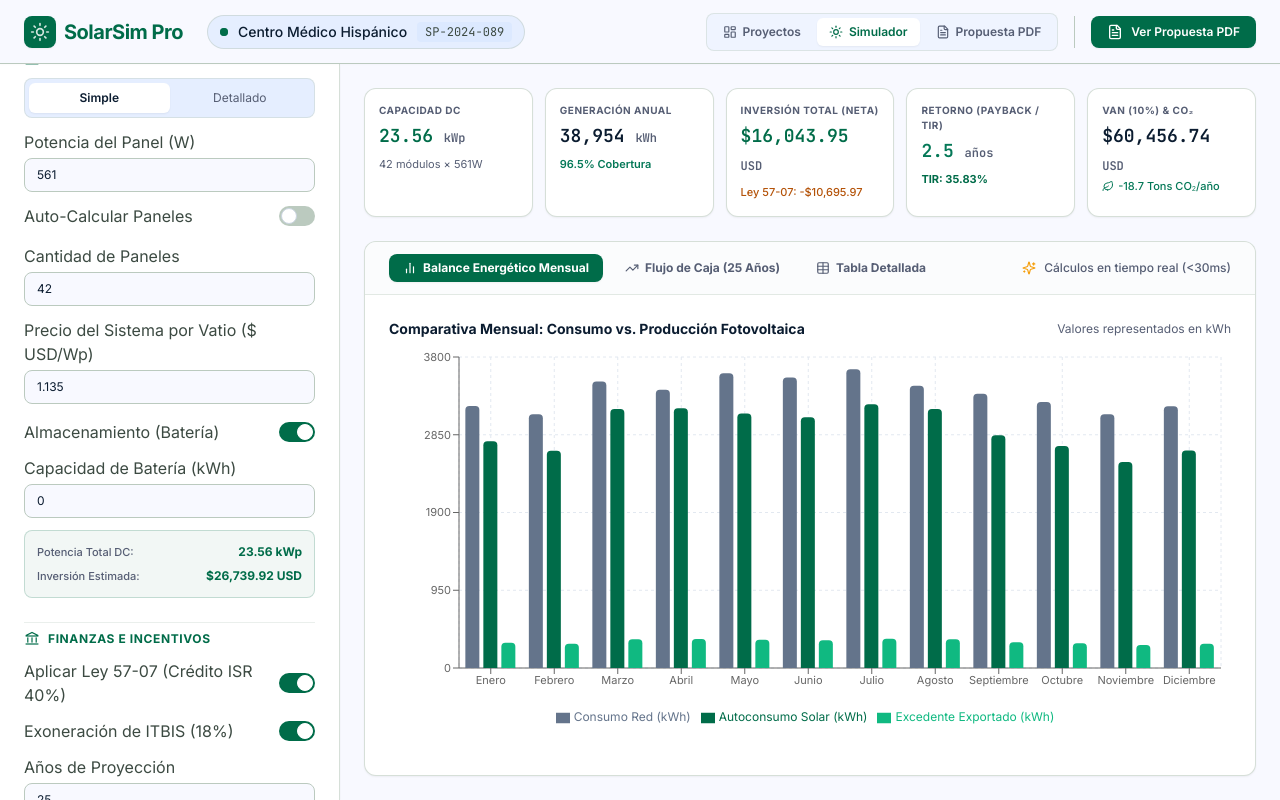
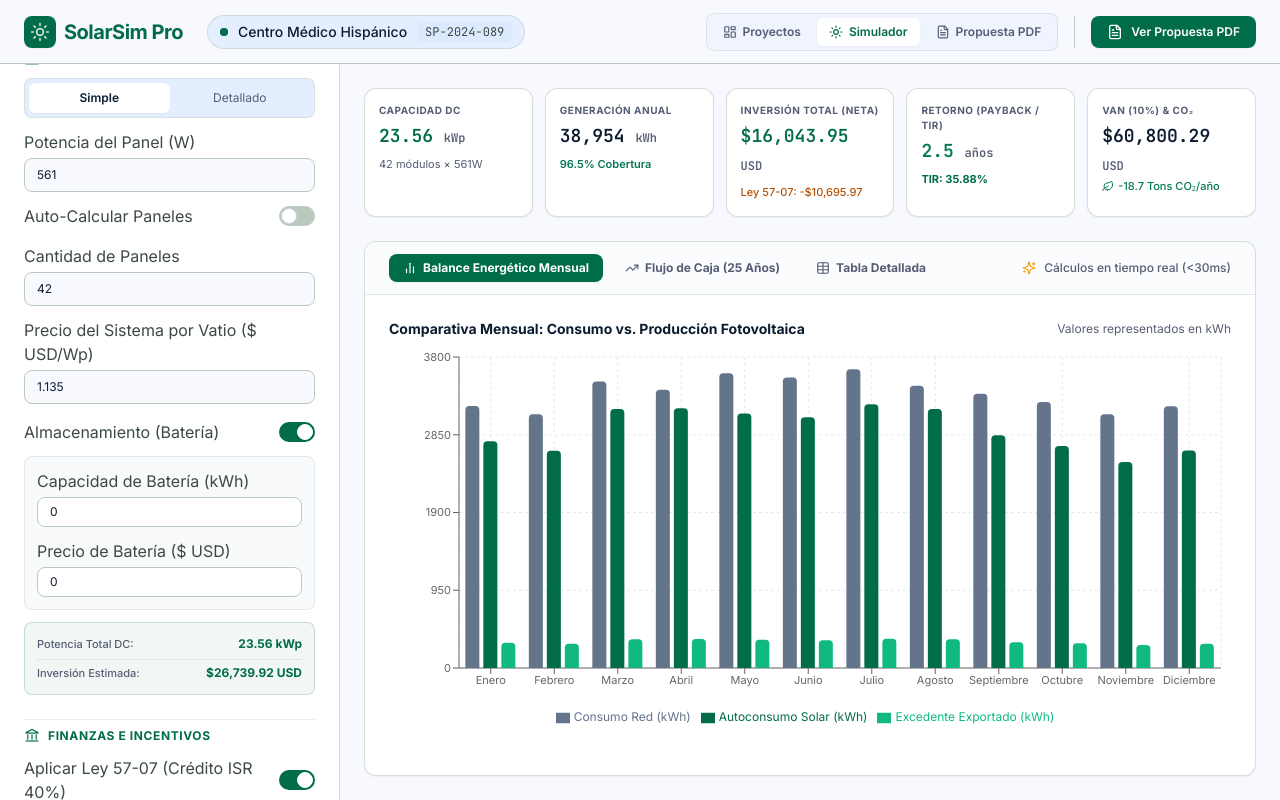
Before and after one commit to WilkerDev1/solarsim-pro, a React (Vite) app: page / in a window 1280 px wide. Both pictures are taken after a click on the label "Almacenamiento (Batería)". Built offline with nearby package versions, Linux system fonts and the light colour scheme.

Commit message:
feat: add battery price input field ($ USD) affecting gross investment, payback, TIR, VAN, Ley 57-07, and live preview

```diff
--- a/src/components/pdf/PDFProposalView.tsx
+++ b/src/components/pdf/PDFProposalView.tsx
@@ -257,7 +257,17 @@ export const PDFProposalView: React.FC = () => {
                 <div className="p-4 bg-slate-50 border border-slate-200 rounded-lg text-xs space-y-2">
                   <h4 className="font-bold text-slate-900 border-b pb-1">Desglose Fiscal e Inversión</h4>
                   <div className="flex justify-between py-1 border-b border-slate-200/60">
-                    <span>Inversión Bruta (Turnkey):</span>
+                    <span>Inversión Sistema Solar:</span>
+                    <span className="font-mono font-bold">${summary.solarInvestmentUSD.toLocaleString()} USD</span>
+                  </div>
+                  {project.specs.hasBattery && summary.batteryInvestmentUSD > 0 && (
+                    <div className="flex justify-between py-1 border-b border-slate-200/60 text-emerald-700">
+                      <span>Inversión Almacenamiento (Batería):</span>
+                      <span className="font-mono font-bold">+${summary.batteryInvestmentUSD.toLocaleString()} USD</span>
+                    </div>
+                  )}
+                  <div className="flex justify-between py-1 border-b border-slate-200/60 font-semibold">
+                    <span>Inversión Bruta Total:</span>
                     <span className="font-mono font-bold">${summary.grossInvestmentUSD.toLocaleString()} USD</span>
                   </div>
                   <div className="flex justify-between py-1 border-b border-slate-200/60 text-emerald-700">
--- a/src/components/simulator/SimulatorView.tsx
+++ b/src/components/simulator/SimulatorView.tsx
@@ -354,8 +354,9 @@ export const SimulatorView: React.FC = () => {
                 </label>
               </div>
 
+              {/* CAMPOS DE BATERÍA (CAPACIDAD kWh + PRECIO $ USD) */}
               {project.specs.hasBattery && (
-                <div className="space-y-2">
+                <div className="space-y-3 p-3 bg-slate-50 border border-slate-200 rounded-lg">
                   <div>
                     <label className="block font-body-sm text-body-sm text-on-surface-variant mb-1">Capacidad de Batería (kWh)</label>
                     <input
@@ -363,9 +364,21 @@ export const SimulatorView: React.FC = () => {
                       step="1"
                       value={project.specs.batteryCapacityKWh}
                       onChange={(e) => updateSpecs({ batteryCapacityKWh: parseFloat(e.target.value) || 0 })}
-                      className="w-full bg-surface border border-outline-variant rounded-lg px-3 py-2 font-data-mono text-on-surface focus:ring-1 focus:ring-primary focus:border-primary transition-all text-xs"
+                      className="w-full bg-white border border-outline-variant rounded-lg px-3 py-1.5 font-data-mono text-on-surface focus:ring-1 focus:ring-primary focus:border-primary transition-all text-xs"
                     />
                   </div>
+
+                  <div>
+                    <label className="block font-body-sm text-body-sm text-on-surface-variant mb-1">Precio de Batería ($ USD)</label>
+                    <input
+                      type="number"
+                      step="50"
+                      value={project.specs.batteryCostUSD || 0}
+                      onChange={(e) => updateSpecs({ batteryCostUSD: parseFloat(e.target.value) || 0 })}
+                      className="w-full bg-white border border-outline-variant rounded-lg px-3 py-1.5 font-data-mono text-on-surface focus:ring-1 focus:ring-primary focus:border-primary transition-all text-xs"
+                    />
+                  </div>
+
                   {project.specs.isDetailed && (
                     <div>
                       <label className="block font-body-sm text-body-sm text-on-surface-variant mb-1">Profundidad de Descarga (DOD %)</label>
@@ -374,7 +387,7 @@ export const SimulatorView: React.FC = () => {
                         step="1"
                         value={project.specs.batteryDOD || 80}
                         onChange={(e) => updateSpecs({ batteryDOD: parseFloat(e.target.value) || 0 })}
-                        className="w-full bg-surface border border-outline-variant rounded-lg px-3 py-2 font-data-mono text-on-surface focus:ring-1 focus:ring-primary focus:border-primary transition-all text-xs"
+                        className="w-full bg-white border border-outline-variant rounded-lg px-3 py-1.5 font-data-mono text-on-surface focus:ring-1 focus:ring-primary focus:border-primary transition-all text-xs"
                       />
                     </div>
                   )}
@@ -387,7 +400,15 @@ export const SimulatorView: React.FC = () => {
                   <span className="text-[11px] font-medium text-secondary">Potencia Total DC:</span>
                   <span className="text-[12px] font-bold text-primary">{summary.systemCapacityKWp.toFixed(2)} kWp</span>
                 </div>
-                <div className="flex justify-between items-center">
+                {project.specs.hasBattery && summary.batteryInvestmentUSD > 0 && (
+                  <div className="flex justify-between items-center">
+                    <span className="text-[11px] font-medium text-secondary">Costo Batería:</span>
+                    <span className="text-[12px] font-semibold text-emerald-700">
+                      +${summary.batteryInvestmentUSD.toLocaleString('en-US', { minimumFractionDigits: 2, maximumFractionDigits: 2 })} USD
+                    </span>
+                  </div>
+                )}
+                <div className="flex justify-between items-center border-t border-primary/10 pt-1">
                   <span className="text-[11px] font-medium text-secondary">Inversión Estimada:</span>
                   <span className="text-[12px] font-bold text-primary">
                     ${summary.grossInvestmentUSD.toLocaleString('en-US', { minimumFractionDigits: 2, maximumFractionDigits: 2 })} USD
--- a/src/engine/financeEngine.ts
+++ b/src/engine/financeEngine.ts
@@ -46,10 +46,16 @@ export function calculateFinancialSummary(
 ): FinancialSummaryResult {
   const dcCapacityKWp = calculateDCCapacityKWp(specs.panelPowerW, specs.panelCount);
 
-  // Calculate gross investment
-  const grossInvestmentUSD = financials.customCostUSD && financials.customCostUSD > 0
+  // Calculate solar system investment
+  const solarInvestmentUSD = financials.customCostUSD && financials.customCostUSD > 0
     ? financials.customCostUSD
     : Math.round(dcCapacityKWp * 1000 * financials.pricePerWattUSD * 100) / 100;
+
+  // Calculate battery storage investment if active
+  const batteryInvestmentUSD = specs.hasBattery ? (specs.batteryCostUSD || 0) : 0;
+
+  // Total Gross Investment = Solar + Battery
+  const grossInvestmentUSD = Math.round((solarInvestmentUSD + batteryInvestmentUSD) * 100) / 100;
 
   // Tax calculations
   const itbisSavedUSD = financials.applyITBISExemption
@@ -79,7 +85,7 @@ export function calculateFinancialSummary(
     : 0;
 
   // 25-Year Cash Flow Projection
-  const annualDegradationPct = specs.isDetailed ? specs.annualDegradation : 0.55;
+  const annualDegradationPct = specs.isDetailed ? specs.annualDegradation : 0.5;
   const annualInflationPct = rates.annualEnergyInflationPct || 3.5;
   const annualTaxCredit = financials.applyLey5707 ? ley5707CreditUSD / 3 : 0;
 
@@ -132,10 +138,12 @@ export function calculateFinancialSummary(
 
   // 25-Year ROI % Calculation
   const totalNetReturns = annualNetCashFlows.reduce((sum, cf) => sum + cf, 0);
-  const roi25YrPct = Math.round(((totalNetReturns - grossInvestmentUSD) / grossInvestmentUSD) * 10000) / 100;
+  const roi25YrPct = grossInvestmentUSD > 0
+    ? Math.round(((totalNetReturns - grossInvestmentUSD) / grossInvestmentUSD) * 10000) / 100
+    : 0;
 
   // CO2 avoided calculation (tons/year)
-  const co2AvoidedTonsPerYear = Math.round((annualProductionKWh * (financials.co2FactorKgPerKWh || 0.65) / 1000) * 10) / 10;
+  const co2AvoidedTonsPerYear = Math.round((annualProductionKWh * (financials.co2FactorKgPerKWh || 0.481) / 1000) * 10) / 10;
 
   return {
     systemCapacityKWp: Math.round(dcCapacityKWp * 100) / 100,
@@ -143,6 +151,8 @@ export function calculateFinancialSummary(
     annualProductionKWh,
     energyCoveragePct,
     grossInvestmentUSD,
+    solarInvestmentUSD,
+    batteryInvestmentUSD,
     itbisSavedUSD,
     ley5707CreditUSD,
     netInvestmentUSD,
--- a/src/types/index.ts
+++ b/src/types/index.ts
@@ -22,6 +22,7 @@ export interface SystemSpecs {
   inverterBrandModel?: string;
   hasBattery: boolean;
   batteryCapacityKWh: number;
+  batteryCostUSD?: number;       // Total battery cost in USD e.g. 3500
   batteryBrandModel?: string;
   // Detailed params
   panelEfficiency: number;      // % e.g. 21.8
@@ -81,6 +82,8 @@ export interface FinancialSummaryResult {
   annualProductionKWh: number;
   energyCoveragePct: number;
   grossInvestmentUSD: number;
+  solarInvestmentUSD: number;
+  batteryInvestmentUSD: number;
   itbisSavedUSD: number;
   ley5707CreditUSD: number;
   netInvestmentUSD: number;
```
